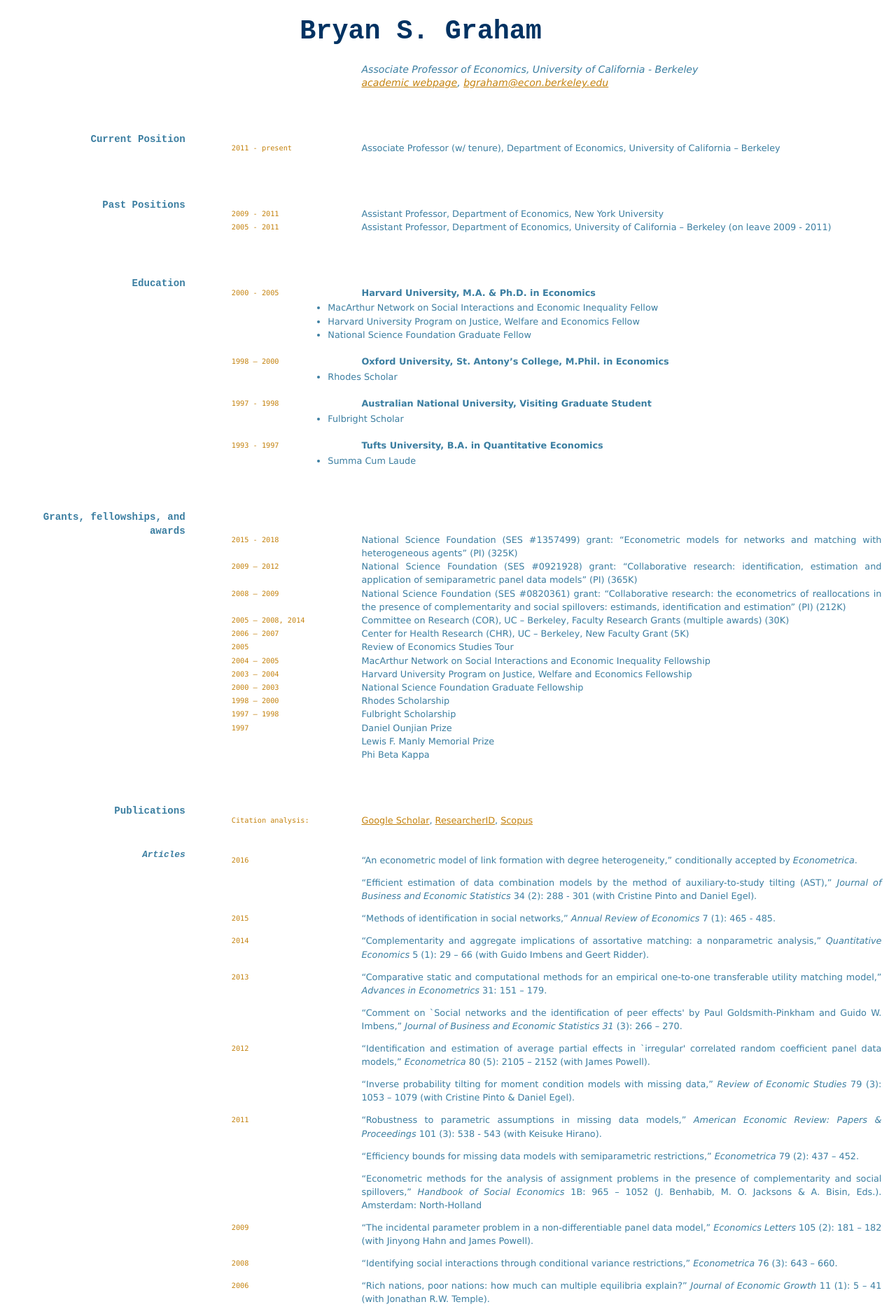
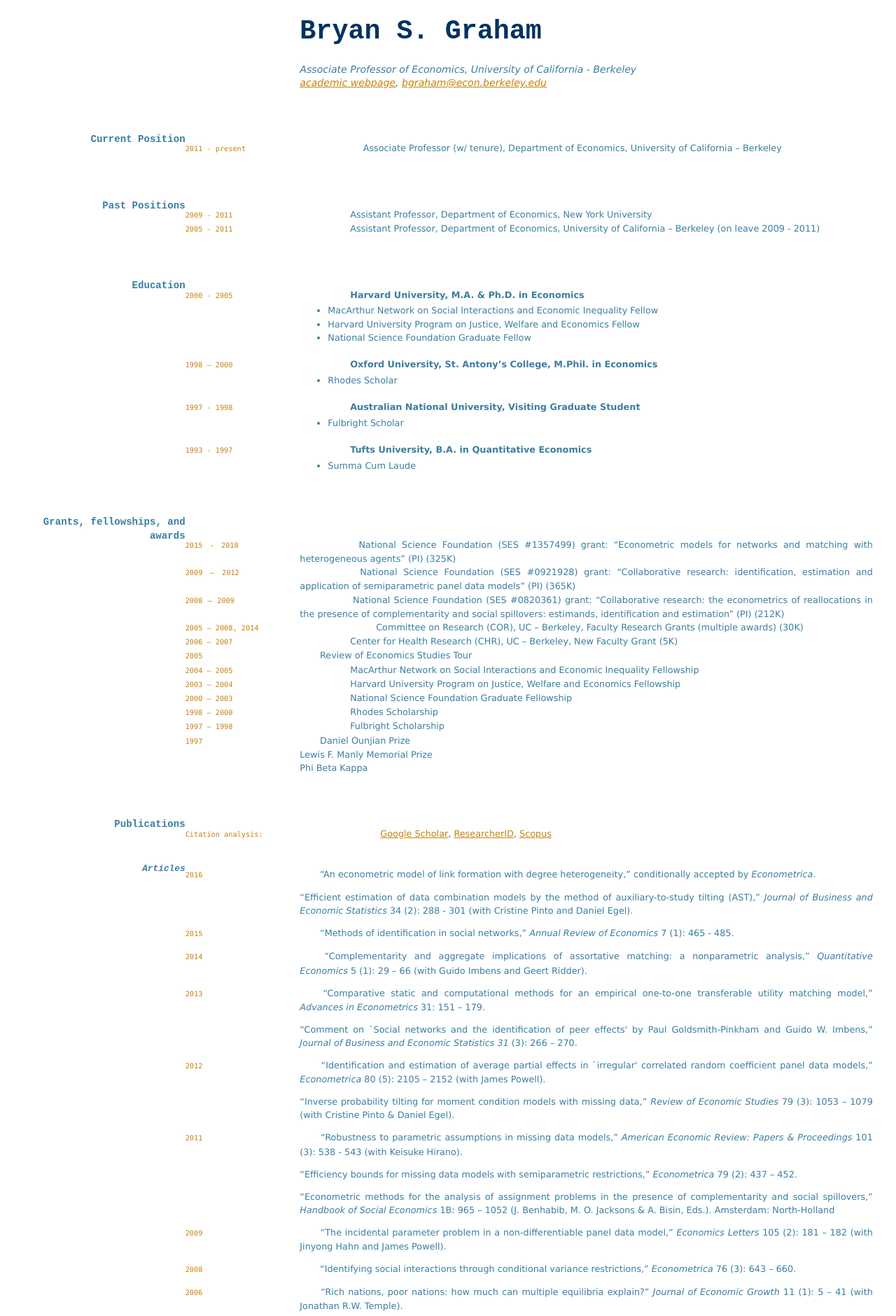
Before and after one commit to snowdj/econometrics-7, a Jekyll site: the page built from _pages/06_cv.md, in a window 1280 px wide. Shown: the top 1881 px of the page at 70% size. Built offline with Jekyll 4.4.1, drawn with Linux system fonts in a browser that asks for light colours.

Commit message:
Markdown format fix

```diff
--- a/css/cv-style.css
+++ b/css/cv-style.css
@@ -16,10 +16,10 @@
 	p {
 		color: #3B7EA1;
 		position: relative;
-		left: 40%;
+		left: 33%;
 		margin-bottom: 0.7em;
 		margin-right: 0;
-		width: 59%;
+		width: 65%;
 		text-align: justify;
 	}
 
@@ -31,8 +31,8 @@
 	}
 
 	p code {
-		position: absolute;
-		left: -25%;
+		position: relative;
+		left: -20%;
 		color: #C4820E;
 	}
 
```
